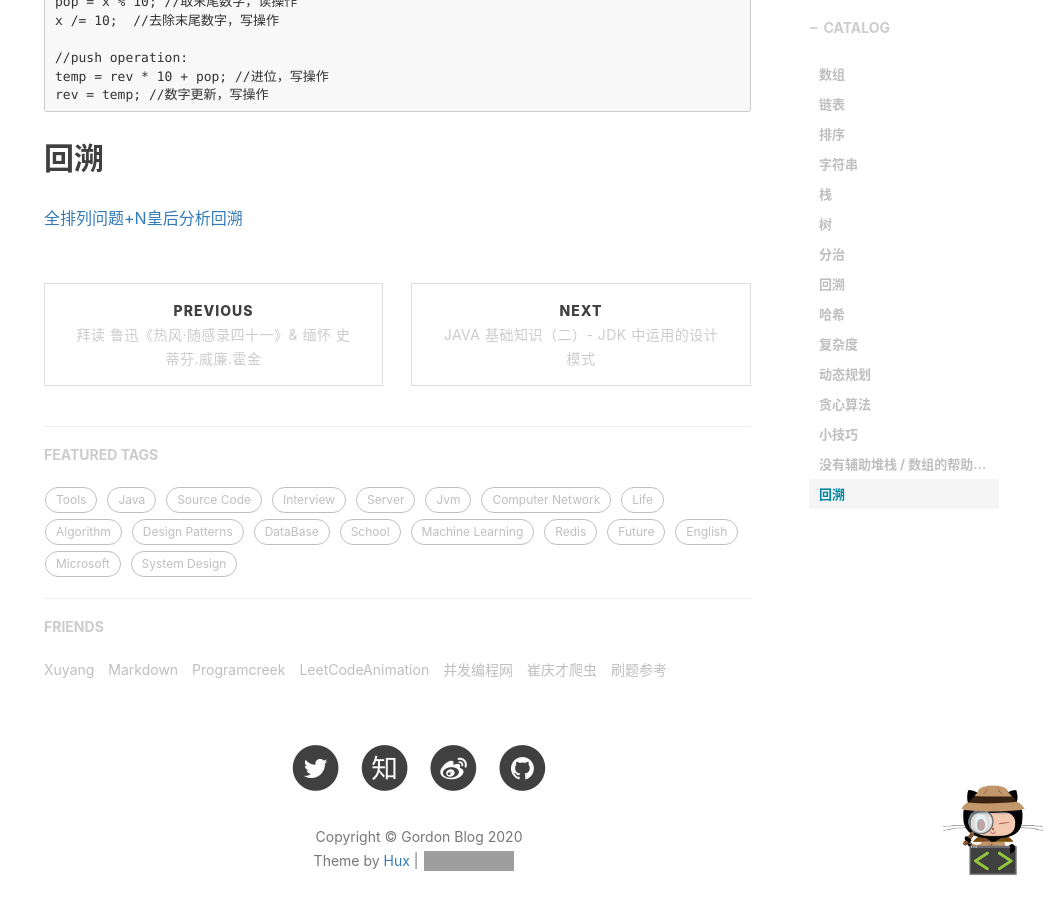
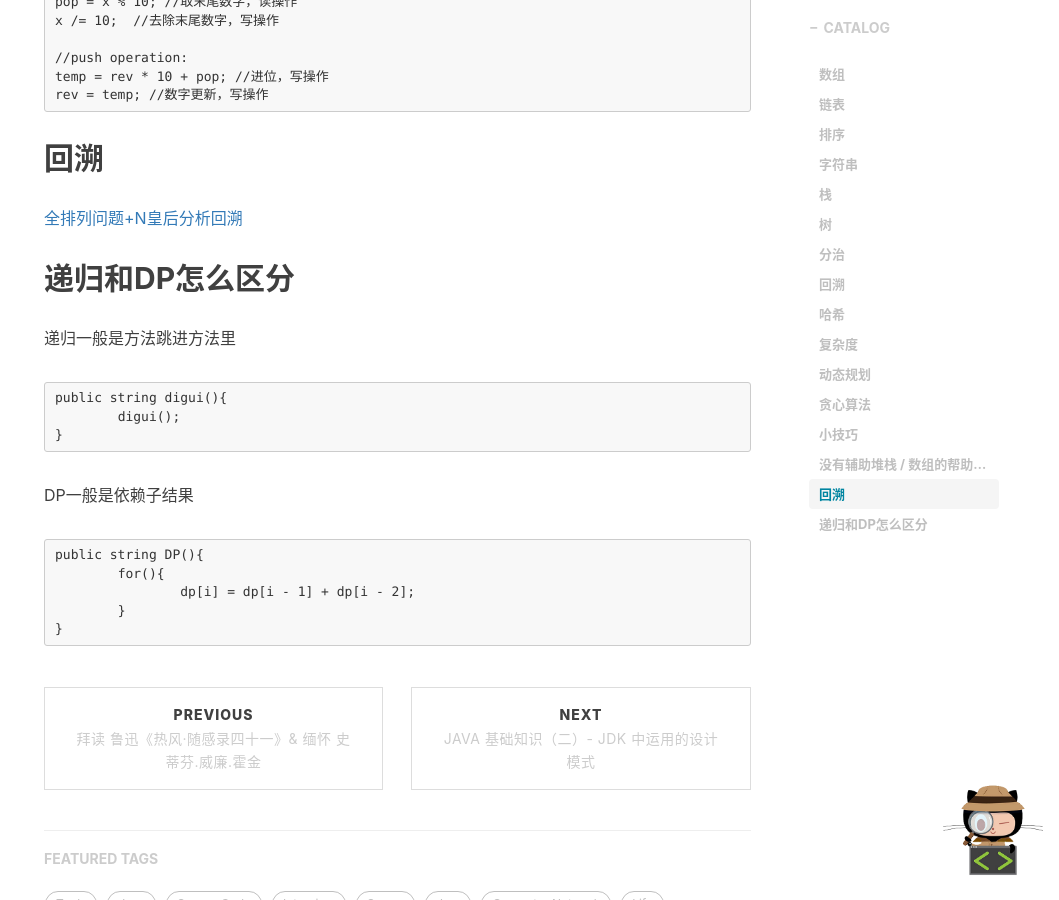
Before and after one commit to Gordon-Deng/Gordon-Deng.github.io, a Jekyll site: the page built from _posts/2018-03-16-interview-algorithm.markdown, in a window 1280 px wide and 900 px high, scrolled down 10117 px. Shown: the whole window, without its empty margins (221-1280 px from the left). Built offline with Jekyll 4.4.1, drawn with Linux system fonts in a browser that asks for light colours; nearby versions of some CDN libraries; comment, search, counter and statistics services are not loaded; grey boxes are pictures that could not be loaded.

Commit message:
DP和递归

`````diff
--- a/_posts/2018-03-16-interview-algorithm.markdown
+++ b/_posts/2018-03-16-interview-algorithm.markdown
@@ -391,3 +391,22 @@ rev = temp; //数字更新，写操作
 
 ## 回溯
 [全排列问题+N皇后分析回溯](https://leetcode-cn.com/problems/permutations/solution/hui-su-suan-fa-xiang-jie-by-labuladong-2/)
+
+## 递归和DP怎么区分
+递归一般是方法跳进方法里
+
+````
+public string digui(){
+	digui();
+}
+````
+
+DP一般是依赖子结果
+
+````
+public string DP(){
+	for(){
+		dp[i] = dp[i - 1] + dp[i - 2];
+	}
+}
+````
`````
